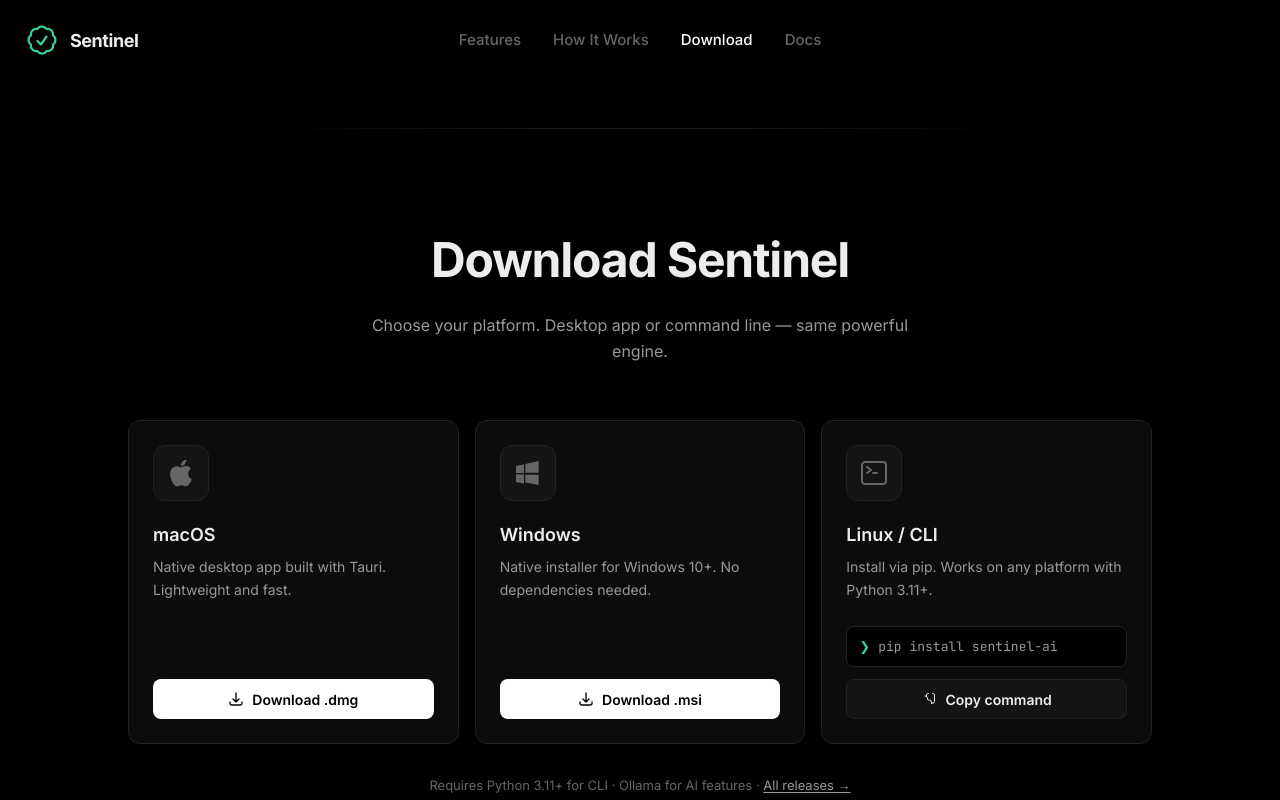
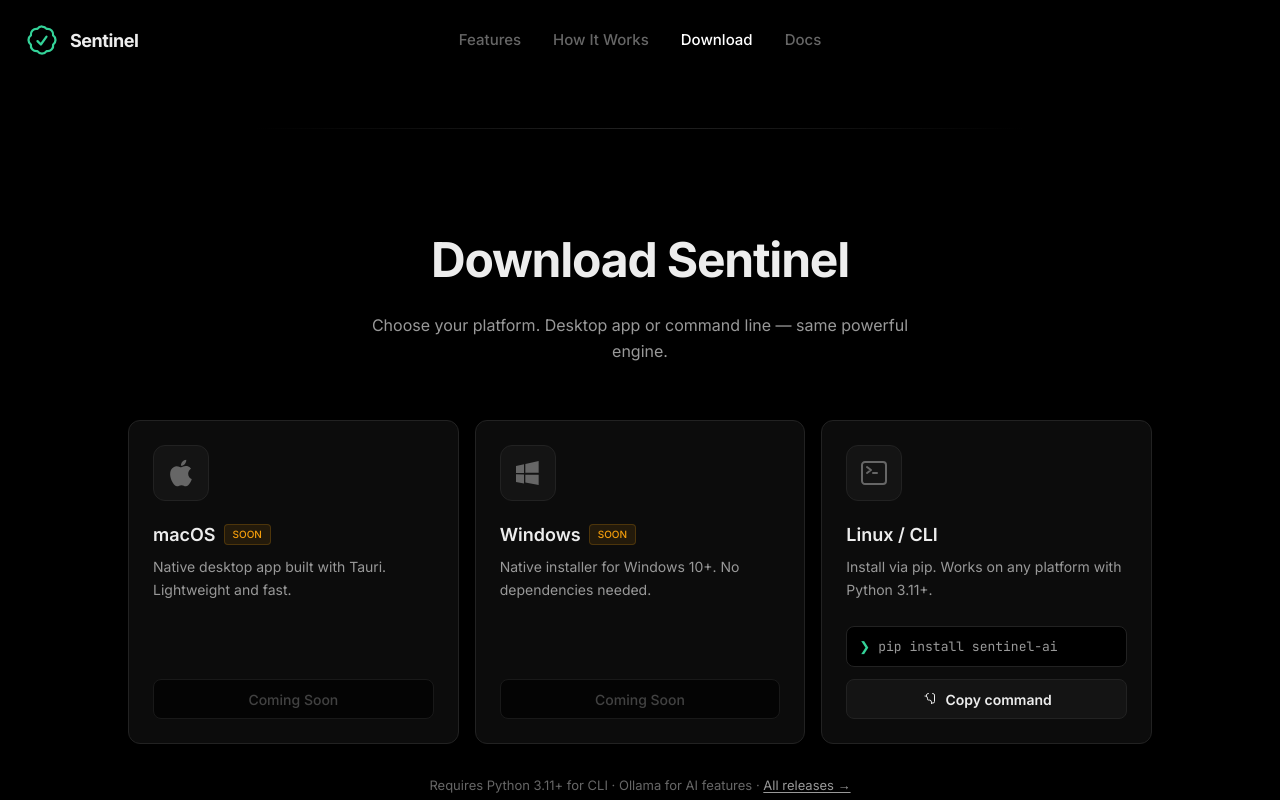
Before and after one commit to Mystic-commits/Sentinel, a Next.js app in the folder sentinel-web/: page /download in a window 1280 px wide. Shown: the top 800 px of the page. Built offline with nearby package versions, Linux system fonts and the light colour scheme.

Commit message:
feat(landing): mark desktop downloads as coming soon

```diff
--- a/sentinel-web/src/components/landing/ConnectCTA.tsx
+++ b/sentinel-web/src/components/landing/ConnectCTA.tsx
@@ -5,7 +5,7 @@
 
 export default function ConnectCTA() {
     return (
-        <section className="pt-0 pb-32 px-6 relative overflow-hidden">
+        <section className="pt-24 pb-32 px-6 relative overflow-hidden">
             {/* Background Glow */}
             <div className="absolute inset-0 bg-gradient-to-b from-transparent to-surface-0/50 pointer-events-none" />
             <div className="absolute top-1/2 left-1/2 -translate-x-1/2 -translate-y-1/2 w-[600px] h-[300px] bg-emerald-500/5 rounded-full blur-[100px] pointer-events-none" />
--- a/sentinel-web/src/components/landing/DownloadSection.tsx
+++ b/sentinel-web/src/components/landing/DownloadSection.tsx
@@ -10,6 +10,7 @@
         fileName: 'Sentinel_0.1.0_x64.dmg',
         downloadUrl: '/downloads/Sentinel_0.1.0_x64.dmg',
         buttonLabel: 'Download .dmg',
+        comingSoon: true,
         icon: (
             <svg className="w-8 h-8" viewBox="0 0 24 24" fill="currentColor">
                 <path d="M18.71 19.5c-.83 1.24-1.71 2.45-3.05 2.47-1.34.03-1.77-.79-3.29-.79-1.53 0-2 .77-3.27.82-1.31.05-2.3-1.32-3.14-2.53C4.25 17 2.94 12.45 4.7 9.39c.87-1.52 2.43-2.48 4.12-2.51 1.28-.02 2.5.87 3.29.87.78 0 2.26-1.07 3.8-.91.65.03 2.47.26 3.64 1.98-.09.06-2.17 1.28-2.15 3.81.03 3.02 2.65 4.03 2.68 4.04-.03.07-.42 1.44-1.38 2.83M13 3.5c.73-.83 1.94-1.46 2.94-1.5.13 1.17-.34 2.35-1.04 3.19-.69.85-1.83 1.51-2.95 1.42-.15-1.15.41-2.35 1.05-3.11z" />
@@ -22,6 +23,7 @@
         fileName: 'Sentinel_0.1.0_x64.msi',
         downloadUrl: '/downloads/Sentinel_0.1.0_x64.msi',
         buttonLabel: 'Download .msi',
+        comingSoon: true,
         icon: (
             <svg className="w-8 h-8" viewBox="0 0 24 24" fill="currentColor">
                 <path d="M3 12V6.75l6-1.32v6.48L3 12zm17-9v8.75l-10 .15V5.21L20 3zM3 13l6 .09v6.81l-6-1.15V13zm7 .25l10 .15V21l-10-1.91V13.25z" />
@@ -86,14 +88,28 @@
                                 <div className="w-14 h-14 rounded-xl bg-surface-2 border border-edge flex items-center justify-center text-txt-muted group-hover:text-txt-primary group-hover:border-edge-hover transition-all duration-200 mb-5">
                                     {platform.icon}
                                 </div>
-                                <h3 className="text-[18px] font-semibold text-txt-primary mb-2">
+                                <h3 className="text-[18px] font-semibold text-txt-primary mb-2 flex items-center gap-2">
                                     {platform.name}
+                                    {/* @ts-ignore */}
+                                    {platform.comingSoon && (
+                                        <span className="inline-flex items-center px-2 py-0.5 rounded text-[10px] font-medium bg-amber-500/10 text-amber-500 border border-amber-500/20">
+                                            SOON
+                                        </span>
+                                    )}
                                 </h3>
                                 <p className="text-[14px] text-txt-secondary leading-relaxed mb-6 flex-1">
                                     {platform.description}
                                 </p>
 
-                                {platform.installCommand ? (
+                                {/* @ts-ignore */}
+                                {platform.comingSoon ? (
+                                    <button
+                                        disabled
+                                        className="w-full h-10 px-4 text-[14px] font-medium bg-surface-0 text-txt-muted border border-edge rounded-lg cursor-not-allowed opacity-60 flex items-center justify-center gap-2"
+                                    >
+                                        Coming Soon
+                                    </button>
+                                ) : platform.installCommand ? (
                                     <div className="space-y-3">
                                         <div className="flex items-center gap-2 px-3 py-2.5 rounded-lg bg-surface-0 border border-edge font-mono text-[13px] text-txt-secondary">
                                             <span className="text-emerald-400">❯</span>
--- a/sentinel-web/src/components/landing/Hero.tsx
+++ b/sentinel-web/src/components/landing/Hero.tsx
@@ -6,7 +6,7 @@
 
 export default function Hero() {
     return (
-        <section id="hero" className="relative min-h-[85vh] flex items-center justify-center overflow-hidden pt-32 pb-20">
+        <section id="hero" className="relative min-h-screen flex items-center justify-center overflow-hidden pt-32 pb-20">
             {/* Background effects */}
             <div className="absolute inset-0">
                 <div className="absolute inset-0 bg-[radial-gradient(ellipse_at_top,_rgba(255,255,255,0.04)_0%,_transparent_50%)]" />
```
